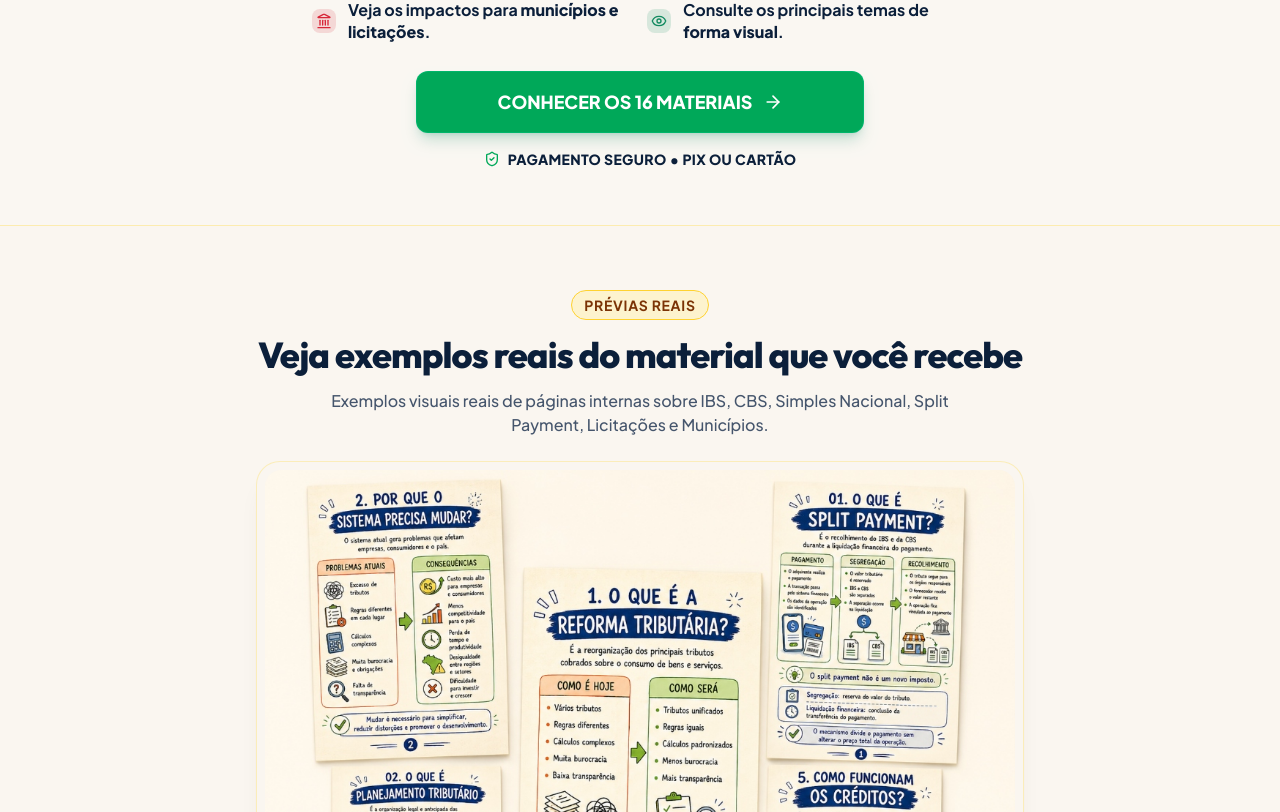
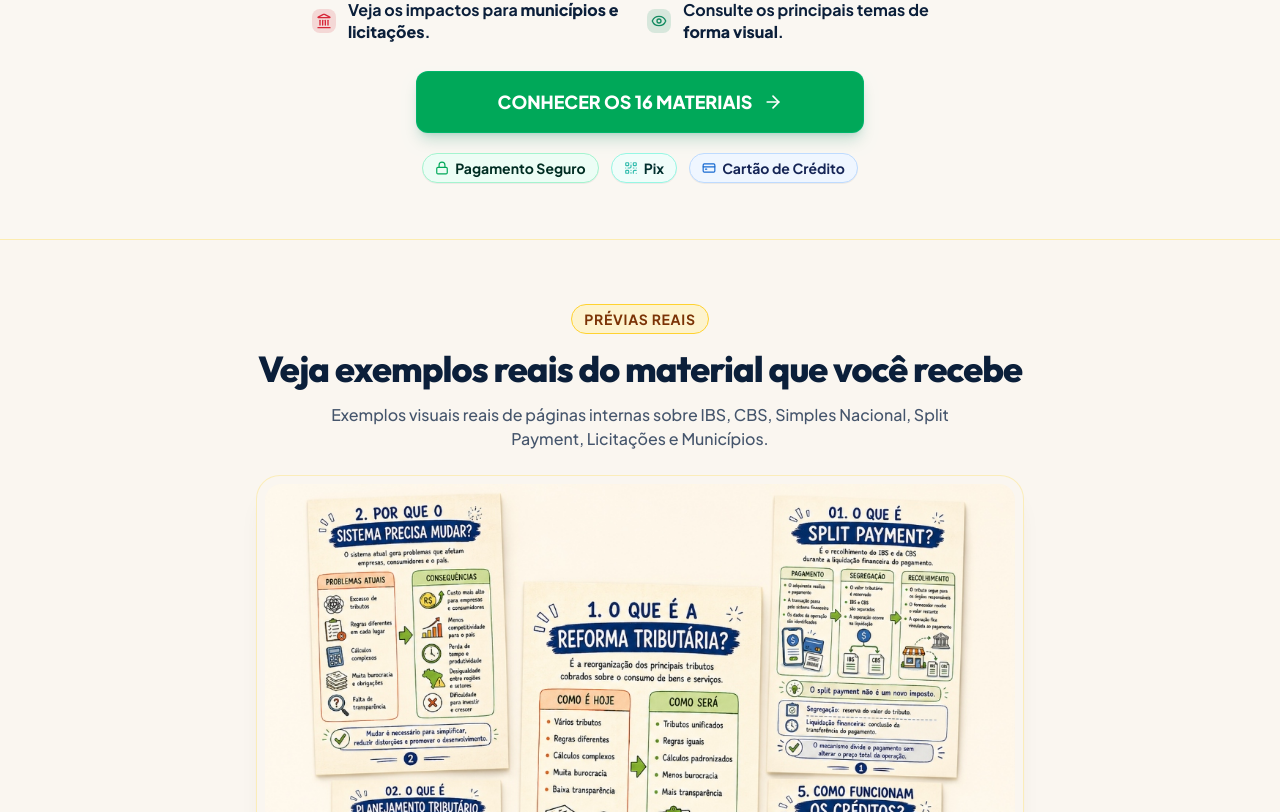
Before and after one commit to henriquecarreto/REFORMA-TRIBUTARIA, a React (Vite) app: page / in a window 1280 px wide. Shown: the part 1328-2140 px from the top of the page. Built offline with nearby package versions, Linux system fonts and the light colour scheme.

Commit message:
fix: atualizacao do valor da oferta principal R$ 27,90 para verde vibrante #00A859

```diff
--- a/src/components/HeroSection.tsx
+++ b/src/components/HeroSection.tsx
@@ -1,5 +1,5 @@
 import React from 'react';
-import { ArrowRight, BookOpen, BarChart3, Building, Landmark, Eye, ShieldCheck } from 'lucide-react';
+import { ArrowRight, BookOpen, BarChart3, Building, Landmark, Eye, Lock, QrCode, CreditCard } from 'lucide-react';
 
 export const HeroSection: React.FC = () => {
   const scrollToMaterials = (e?: React.MouseEvent<Element>) => {
@@ -165,11 +165,21 @@ export const HeroSection: React.FC = () => {
             <ArrowRight className="w-5 h-5 group-hover:translate-x-1 transition-transform shrink-0" />
           </a>
 
-          {/* INFORMAÇÃO ABAIXO DO BOTÃO RESTAURADA COMO ANTES */}
-          <div className="flex items-center justify-center gap-2 text-xs sm:text-sm font-bold text-slate-700 text-center pt-1">
-            <ShieldCheck className="w-4 h-4 text-[#00A859] shrink-0" />
-            <span className="uppercase tracking-wide font-extrabold text-[#0B1F3A]">
-              PAGAMENTO SEGURO • PIX OU CARTÃO
+          {/* INFORMAÇÃO VISUAL DE PAGAMENTO SEGURO, PIX E CARTÃO */}
+          <div className="flex flex-wrap items-center justify-center gap-2 sm:gap-3 text-xs sm:text-sm font-bold text-[#0B1F3A] text-center pt-2">
+            <span className="inline-flex items-center gap-1.5 px-3 py-1 rounded-full bg-emerald-50 border border-emerald-200 text-emerald-950 shadow-2xs">
+              <Lock className="w-3.5 h-3.5 text-[#00A859] shrink-0" />
+              <span>Pagamento Seguro</span>
+            </span>
+
+            <span className="inline-flex items-center gap-1.5 px-3 py-1 rounded-full bg-teal-50 border border-teal-200 text-teal-950 shadow-2xs">
+              <QrCode className="w-3.5 h-3.5 text-[#32BCAD] shrink-0" />
+              <span>Pix</span>
+            </span>
+
+            <span className="inline-flex items-center gap-1.5 px-3 py-1 rounded-full bg-blue-50 border border-blue-200 text-blue-950 shadow-2xs">
+              <CreditCard className="w-3.5 h-3.5 text-[#1769D1] shrink-0" />
+              <span>Cartão de Crédito</span>
             </span>
           </div>
         </div>
--- a/src/components/PricingSection.tsx
+++ b/src/components/PricingSection.tsx
@@ -1,7 +1,7 @@
 import React, { useState } from 'react';
 import { siteConfig } from '../config/siteConfig';
 import { trackInitiateCheckoutAndNavigate } from '../utils/pixel';
-import { CheckCircle2, Star, ArrowRight, ShieldCheck, Zap, BookOpen, Layers } from 'lucide-react';
+import { CheckCircle2, Star, ArrowRight, Zap, BookOpen, Layers, Lock, QrCode, CreditCard } from 'lucide-react';
 
 export const PricingSection: React.FC = () => {
   const [basicImgError, setBasicImgError] = useState(false);
@@ -70,7 +70,7 @@ export const PricingSection: React.FC = () => {
                 </span>
                 <div className="flex items-baseline gap-1.5">
                   <span className="text-xs font-bold text-[#0B1F3A] uppercase">POR</span>
-                  <span className="text-4xl sm:text-5xl font-extrabold text-[#138A60] tracking-tight">R$ {siteConfig.basicPrice}</span>
+                  <span className="text-4xl sm:text-5xl font-extrabold text-[#00A859] tracking-tight">R$ {siteConfig.basicPrice}</span>
                 </div>
                 <div className="mt-1">
                   <span className="text-xs font-bold text-[#138A60] bg-emerald-50 px-2 py-0.5 rounded-md border border-emerald-200 inline-block">
@@ -123,9 +123,18 @@ export const PricingSection: React.FC = () => {
               >
                 <span>QUERO ACESSAR O PLANO BÁSICO</span>
               </a>
-              <div className="flex items-center justify-center gap-1.5 text-[11px] font-bold text-slate-500 mt-2.5">
-                <ShieldCheck className="w-3.5 h-3.5 text-[#138A60]" />
-                <span>PAGAMENTO SEGURO • PIX OU CARTÃO</span>
+              <div className="flex flex-wrap items-center justify-center gap-2 text-[11px] font-bold text-[#0B1F3A] mt-3">
+                <span className="inline-flex items-center gap-1">
+                  <Lock className="w-3.5 h-3.5 text-[#00A859]" /> Pagamento Seguro
+                </span>
+                <span className="text-slate-300">•</span>
+                <span className="inline-flex items-center gap-1 text-teal-900 font-extrabold">
+                  <QrCode className="w-3.5 h-3.5 text-[#32BCAD]" /> Pix
+                </span>
+                <span className="text-slate-300">•</span>
+                <span className="inline-flex items-center gap-1 text-blue-900 font-extrabold">
+                  <CreditCard className="w-3.5 h-3.5 text-[#1769D1]" /> Cartão de Crédito
+                </span>
               </div>
             </div>
           </div>
@@ -182,7 +191,7 @@ export const PricingSection: React.FC = () => {
                 </span>
                 <div className="flex items-baseline gap-1.5">
                   <span className="text-xs font-bold text-[#0B1F3A] uppercase">POR</span>
-                  <span className="text-4xl sm:text-5xl font-extrabold text-[#0B1F3A] tracking-tight">R$ {siteConfig.completePrice}</span>
+                  <span className="text-4xl sm:text-5xl font-extrabold text-[#00A859] tracking-tight">R$ {siteConfig.completePrice}</span>
                 </div>
                 <div className="mt-1">
                   <span className="text-xs font-bold text-[#138A60] bg-emerald-50 px-2.5 py-0.5 rounded-md border border-emerald-200 inline-block">
@@ -277,9 +286,18 @@ export const PricingSection: React.FC = () => {
                 <span>ACESSAR A COLEÇÃO COMPLETA</span>
                 <ArrowRight className="w-5 h-5 shrink-0" />
               </a>
-              <div className="flex items-center justify-center gap-1.5 text-[11px] font-bold text-slate-500 mt-2.5">
-                <ShieldCheck className="w-3.5 h-3.5 text-[#138A60]" />
-                <span>PAGAMENTO SEGURO • GARANTIA DE 7 DIAS</span>
+              <div className="flex flex-wrap items-center justify-center gap-2 text-[11px] font-bold text-[#0B1F3A] mt-3">
+                <span className="inline-flex items-center gap-1">
+                  <Lock className="w-3.5 h-3.5 text-[#00A859]" /> Pagamento Seguro
+                </span>
+                <span className="text-slate-300">•</span>
+                <span className="inline-flex items-center gap-1 text-teal-900 font-extrabold">
+                  <QrCode className="w-3.5 h-3.5 text-[#32BCAD]" /> Pix
+                </span>
+                <span className="text-slate-300">•</span>
+                <span className="inline-flex items-center gap-1 text-blue-900 font-extrabold">
+                  <CreditCard className="w-3.5 h-3.5 text-[#1769D1]" /> Cartão
+                </span>
               </div>
             </div>
 
```
